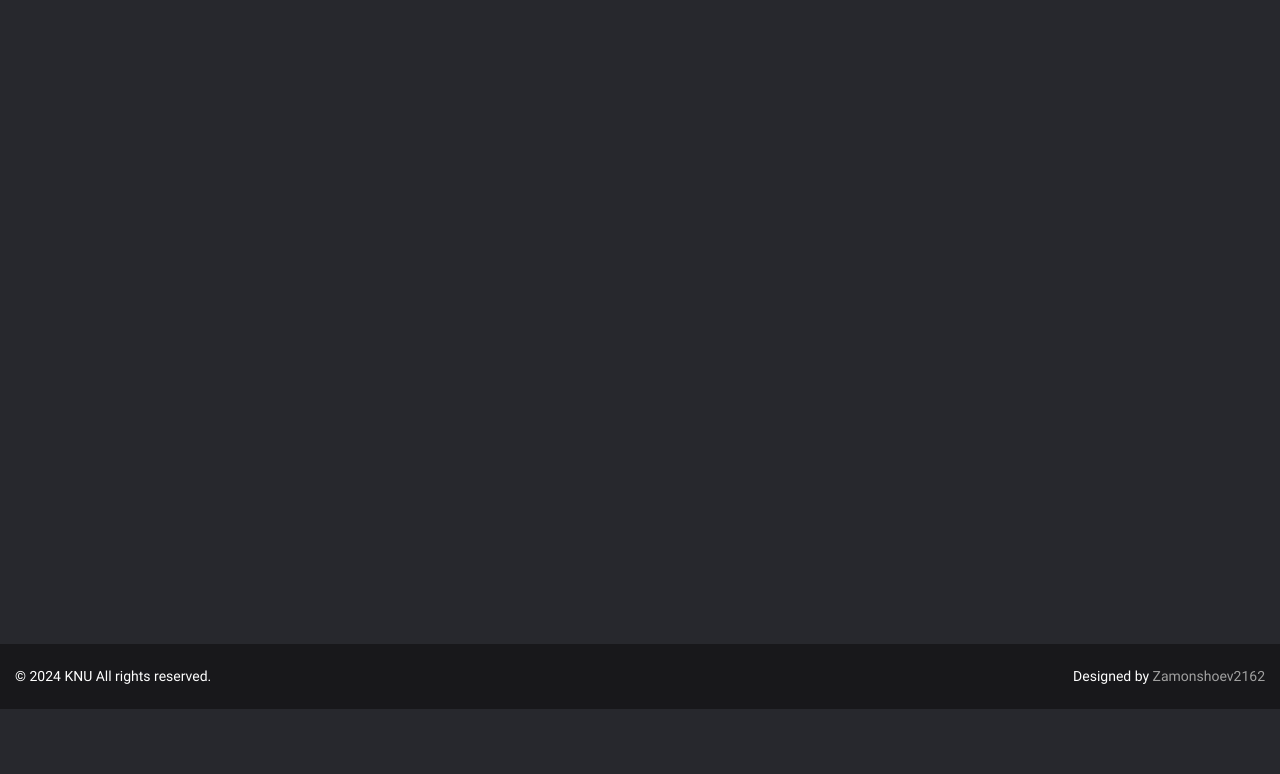
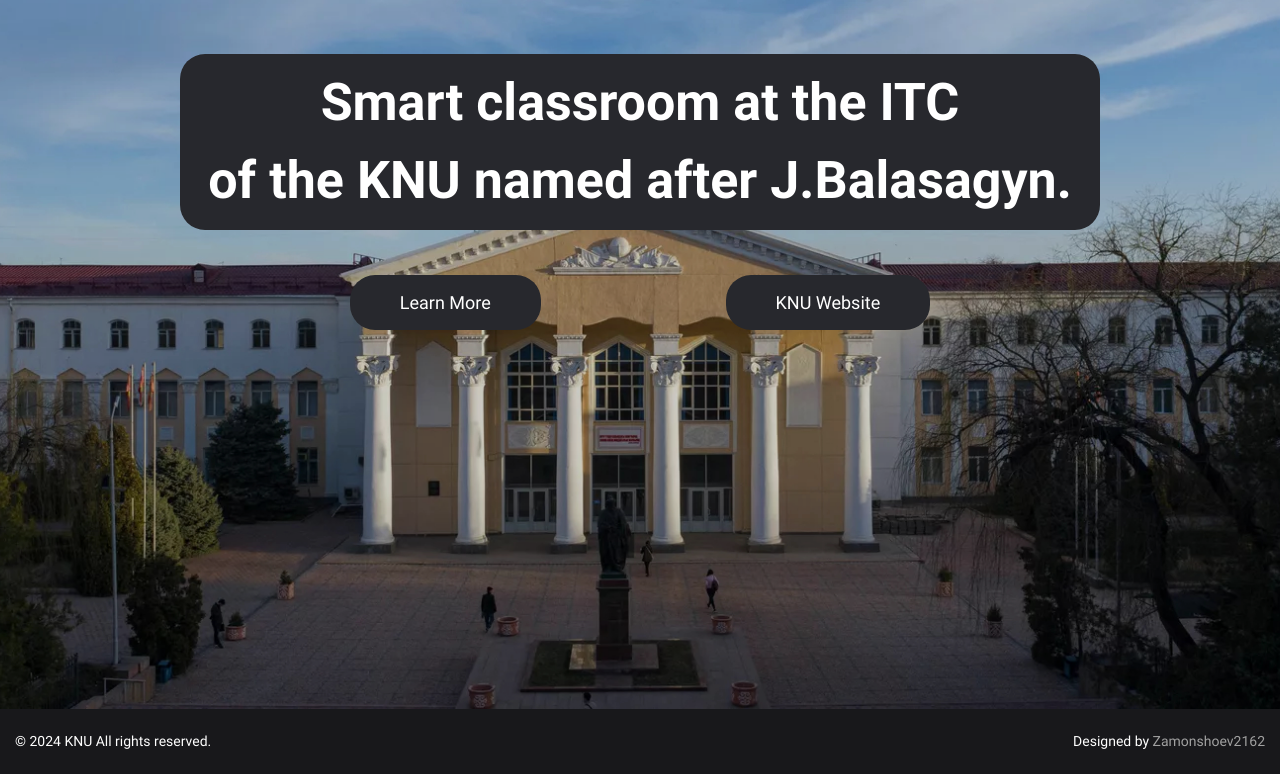
Before and after one commit to zamonshoev2162/knu-smart-classroom, a plain HTML site: page index.html in a window 1280 px wide. Shown: the part 91-865 px from the top of the page. Before the commit the page ends 800 px from the top, so only its background shows below. Drawn offline with Linux system fonts and the light colour scheme.

Commit message:
Styled the home section and fixed a header bug on the website during adaptation.

```diff
--- a/css/main.css
+++ b/css/main.css
@@ -71,15 +71,15 @@ body {
   }
   .logo img {width: 55px;height: 55px;}
   .menu__body {
-    position: fixed;
     width: 100%;
     height: 100%;
+    position: fixed;
     top: 0;
     left: -100%;
     padding: 100px 15px 20px 15px;
-    background-color: #27282d;
     border-radius: 0;
     overflow: auto;
+    background-color: #27282d;
     transition: left 0.35s;
   }
   .menu-open .menu__body {left: 0;}
@@ -99,8 +99,8 @@ body {
     content: '';
     width: 100%;
     height: 3px;
+    position: absolute;
     left: 0;
-    position: absolute;
     background-color: #fff;
     transition: all 0.35s;
   }
@@ -110,6 +110,54 @@ body {
   .menu-open .menu__icon::before {top: calc(50% - 1px);transform: rotate(-45deg);}
   .menu-open .menu__icon span {width: 0;left: 50%;}
   .menu-open .menu__icon::after {bottom: calc(50% - 1px);transform: rotate(45deg);}
+}
+
+/* ========== HOME SECTION STYLES ========== */
+.home {
+  min-height: 100vh;
+  position: relative;
+  padding: 145px 0 45px;
+  background: url(../img/home-bg.jpg) bottom/cover no-repeat fixed;
+}
+.home::before {
+  content: '';
+  position: absolute;
+  inset: 0;
+  background-color: rgba(0, 0, 0, 0.2);
+}
+.home__container {max-width: 950px;position: relative;}
+.home__title {
+  font-size: 52px;
+  font-weight: 700;
+  text-align: center;
+  padding: 10px;
+  border-radius: 25px;
+  margin-bottom: 45px;
+  background-color: #27282d;
+}
+.home__buttons {display: flex;justify-content: space-evenly;gap: 15px;}
+.home__button {
+  text-align: center;
+  border-radius: 25px;
+  padding: 12px 48px;
+  border: 2px solid transparent;
+  background-color:#27282d;
+  transition: border 0.3s;
+}
+.home__button:hover {border-color: currentColor;}
+@media (max-width: 997.98px) {
+  .home__container {max-width: fit-content;}
+  .home__title {font-size: 38px;}
+}
+@media (max-width: 767.98px) {
+  .home__title {font-size: 28px;}
+}
+@media (max-width: 551.98px) {
+  .home__buttons {flex-direction: column;}
+}
+@media (max-width: 411.98px) {
+  .home br {display: none;}
+  .home__title {font-size: 22px;}
 }
 
 /* ========== FOOTER STYLES ========== */
--- a/index.html
+++ b/index.html
@@ -53,7 +53,21 @@
         </div>
       </header>
       <main class="main">
-        <section class="home"></section>
+        <section class="home">
+					<div class="home__container">
+						<h1 class="home__title">
+							Smart classroom at the ITC <br> of the KNU named after J.Balasagyn.
+						</h1>
+						<div class="home__buttons">
+							<a data-goto=".smartclass" href="#" class="home__button">
+								Learn More
+							</a>
+							<a href="https://www-old.knu.kg/en/" target="_blank" class="home__button">
+								KNU Website
+							</a>
+						</div>
+					</div>
+				</section>
         <section class="smartclass"></section>
         <section class="itc"></section>
         <section class="employees"></section>
--- a/js/main.js
+++ b/js/main.js
@@ -7,20 +7,19 @@ document.addEventListener('click', (e) => {
   const menuIcon = targetElement.closest('.menu__icon');
   const gotoElement = targetElement.closest('[data-goto]');
 
-  if (menuIcon || gotoElement) {
+  if (menuIcon) {
     document.documentElement.classList.toggle('menu-open');
   }
 
   if (gotoElement) {
+    document.documentElement.classList.remove('menu-open');
     const goTo = gotoElement.dataset.goto;
     const goToElement = document.querySelector(goTo);
 
-    if (goToElement) {
-      window.scrollTo({
-        top: goToElement.offsetTop - header.offsetHeight,
-        behavior: 'smooth',
-      });
-    }
+    window.scrollTo({
+      top: goToElement.offsetTop - header.offsetHeight,
+      behavior: 'smooth',
+    });
     e.preventDefault();
   }
 });
```
